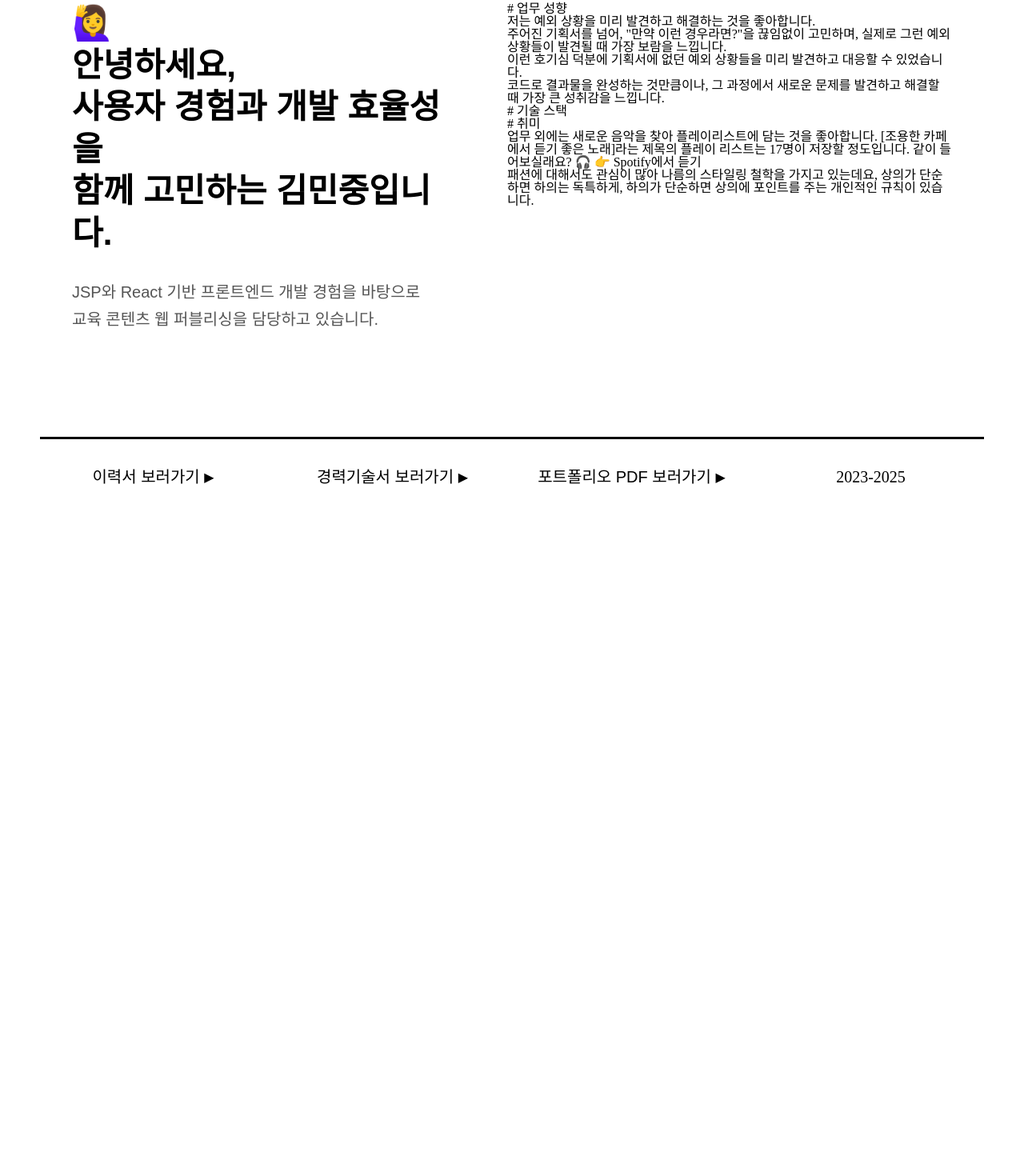
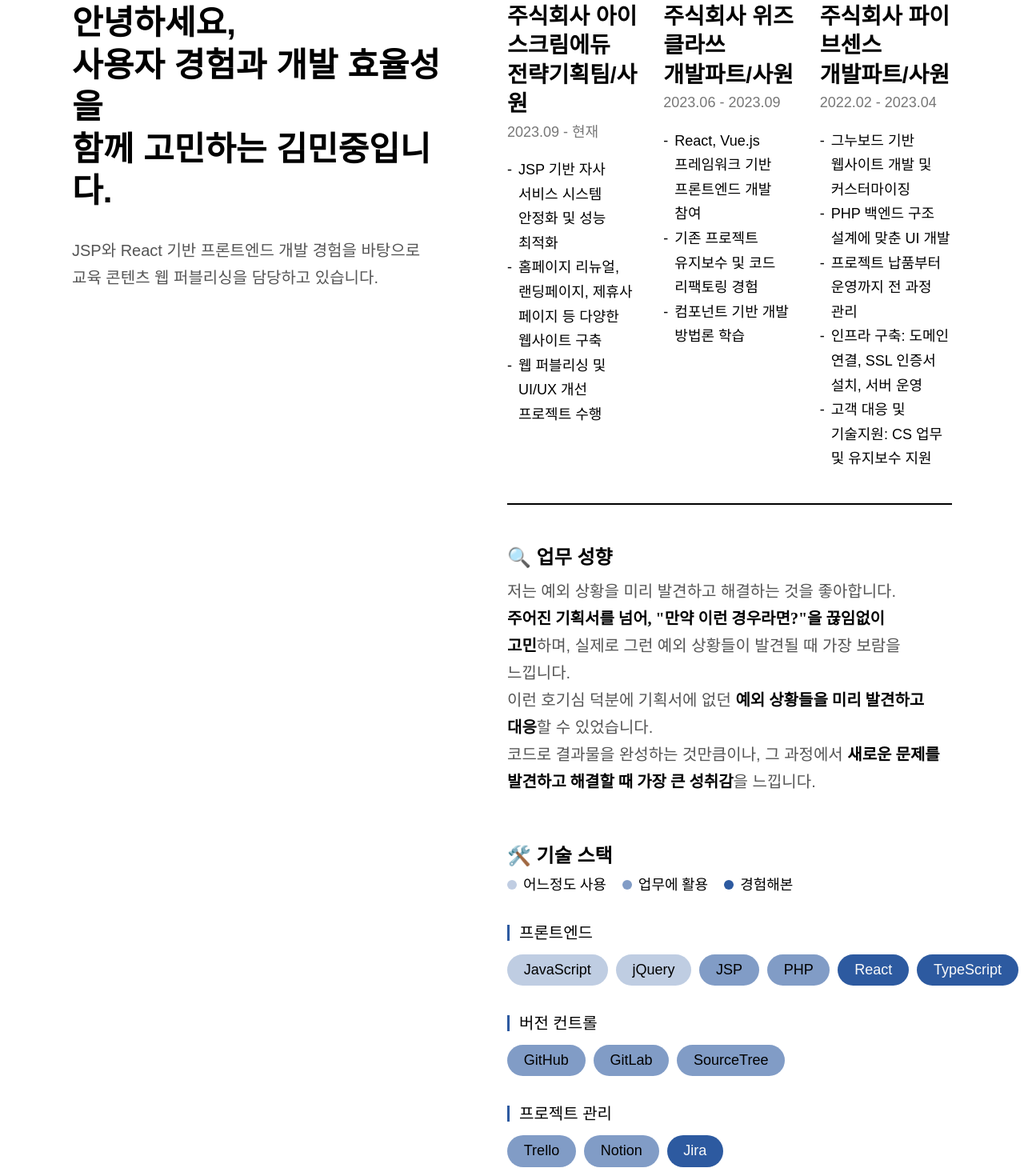
Before and after one commit to f1m1nn2r/my-portfolio, a React (Vite) app: page / in a window 1280 px wide. Shown: the part 420-1890 px from the top of the page at 80% size. Before the commit the page ends 1103 px from the top, so only its background shows below. Built offline with nearby package versions, Linux system fonts and the light colour scheme; a web font is replaced by a local one.

Commit message:
feat(about): 'About' 페이지 레이아웃 재구성 및 경험 데이터 업데이트

```diff
--- a/src/data/experience.js
+++ b/src/data/experience.js
@@ -1,49 +1,37 @@
 export const experience = [
   {
-    id: 1,
-    company: "주식회사 아이스크림에듀",
-    position: "전략기획팀/사원",
-    period: {
-      start: "2023-09",
-      end: null,
-      display: "(2023.09 - 현재)",
-    },
-    duties: [
-      "JSP 기반 자사 서비스 시스템 안정화 및 성능 최적화",
-      "홈페이지 리뉴얼, 랜딩페이지, 제휴사 페이지 등 다양한 웹사이트 구축",
-      "웹 퍼블리싱 및 UI/UX 개선 프로젝트 수행",
+    company: '주식회사 아이스크림에듀',
+    position: '전략기획팀/사원',
+    period: '2023.09 - 현재',
+    dateTime: '2023.09',
+    task: [
+      'JSP 기반 자사 서비스 시스템 안정화 및 성능 최적화',
+      '홈페이지 리뉴얼, 랜딩페이지, 제휴사 페이지 등 다양한 웹사이트 구축',
+      '웹 퍼블리싱 및 UI/UX 개선 프로젝트 수행',
     ],
   },
   {
-    id: 2,
-    company: "주식회사 위즈클라쓰",
-    position: "개발파트/사원",
-    period: {
-      start: "2023-06",
-      end: "2023.09",
-      display: "(2023.06 - 2023.09)",
-    },
-    duties: [
-      "React, Vue.js 프레임워크 기반 프론트엔드 개발 참여",
-      "기존 프로젝트 유지보수 및 코드 리팩토링 경험",
-      "컴포넌트 기반 개발 방법론 학습",
+    company: '주식회사 위즈클라쓰',
+    position: '개발파트/사원',
+    period: '2023.06 - 2023.09',
+    dateTime: '2023.06/2023.09',
+    task: [
+      'React, Vue.js 프레임워크 기반 프론트엔드 개발 참여',
+      '기존 프로젝트 유지보수 및 코드 리팩토링 경험',
+      '컴포넌트 기반 개발 방법론 학습',
     ],
   },
   {
-    id: 3,
-    company: "주식회사 파이브센스",
-    position: "개발파트/사원",
-    period: {
-      start: "2022-02",
-      end: "2023-04",
-      display: "(2022.02 - 2023.04)",
-    },
-    duties: [
-      "그누보드 기반 웹사이트 개발 및 커스터마이징",
-      "PHP 백엔드 구조 설계에 따른 UI 개발",
-      "프로젝트 납품부터 운영까지 전 과정 관리",
-      "인프라 구축: 도메인 연결, SSL 인증서 설치, 서버 운영",
-      "고객 대응 및 기술지원: CS 업무 및 유지보수 지원",
+    company: '주식회사 파이브센스',
+    position: '개발파트/사원',
+    period: '2022.02 - 2023.04',
+    dateTime: '2022.02/2023.04',
+    task: [
+      '그누보드 기반 웹사이트 개발 및 커스터마이징',
+      'PHP 백엔드 구조 설계에 맞춘 UI 개발',
+      '프로젝트 납품부터 운영까지 전 과정 관리',
+      '인프라 구축: 도메인 연결, SSL 인증서 설치, 서버 운영',
+      '고객 대응 및 기술지원: CS 업무 및 유지보수 지원',
     ],
   },
 ];
--- a/src/pages/About.jsx
+++ b/src/pages/About.jsx
@@ -1,11 +1,11 @@
+import { experience } from '../data/experience';
+
 export default function About() {
   return (
     <section className="about__page">
       <div className="about__container">
         <header className="about__header">
           <h2 className="about__title">
-            <i aria-hidden="true">🙋‍♀️</i>
-            <br />
             안녕하세요,
             <br />
             사용자 경험과 개발 효율성을 <br />
@@ -18,58 +18,167 @@ export default function About() {
         </header>
 
         <div className="about__content">
-          <article className="about__section">
-            <h3 className="about__section-title"># 업무 성향</h3>
-            <p className="about__section-text">
+          <section className="experience">
+            {experience.map((item, index) => (
+              <div className="experience__item" key={index}>
+                <header className="experience__header">
+                  <div className="experience__title">
+                    <h3 className="experience__company">{item.company}</h3>
+                    <p className="experience__position">{item.position}</p>
+                  </div>
+                  <time dateTime={item.dateTime} className="experience__period">
+                    {item.period}
+                  </time>
+                </header>
+                <ul className="experience__tasks">
+                  {item.task.map((taskItem, index) => (
+                    <li className="experience__task dash" key={index}>
+                      {taskItem}
+                    </li>
+                  ))}
+                </ul>
+              </div>
+            ))}
+          </section>
+
+          <section className="profile">
+            <article className="profile__section">
+              <h3 className="profile__section-title">🔍 업무 성향</h3>
+              <p className="profile__section-text">
                 저는 예외 상황을 미리 발견하고 해결하는 것을 좋아합니다. <br />
-              <span className="about__highlight">
+                <span className="profile__highlight">
                   주어진 기획서를 넘어, "만약 이런 경우라면?"을 끊임없이 고민
                 </span>
                 하며, 실제로 그런 예외 상황들이 발견될 때 가장 보람을 느낍니다.
                 <br />
                 이런 호기심 덕분에 기획서에 없던{' '}
-              <span className="about__highlight">
+                <span className="profile__highlight">
                   예외 상황들을 미리 발견하고 대응
                 </span>
                 할 수 있었습니다. <br /> 코드로 결과물을 완성하는 것만큼이나, 그
                 과정에서{' '}
-              <span className="about__highlight">
+                <span className="profile__highlight">
                   새로운 문제를 발견하고 해결할 때 가장 큰 성취감
                 </span>
                 을 느낍니다.
               </p>
             </article>
 
-          <article className="about__section">
-            <h3 className="about__section-title"># 기술 스택</h3>
-            <div className="about__section-text">
-              <p className="about__paragraph"></p>
+            <article className="profile__section">
+              <h3 className="profile__section-title">🛠️ 기술 스택</h3>
+
+              <div className="profile__tech-legend">
+                <div className="profile__legend-item">
+                  <span className="profile__legend-dot profile__legend-dot--proficient"></span>
+                  <span>어느정도 사용</span>
+                </div>
+                <div className="profile__legend-item">
+                  <span className="profile__legend-dot profile__legend-dot--familiar"></span>
+                  <span>업무에 활용</span>
+                </div>
+                <div className="profile__legend-item">
+                  <span className="profile__legend-dot profile__legend-dot--experienced"></span>
+                  <span>경험해본</span>
+                </div>
+              </div>
+
+              <div className="profile__tech-category">
+                <h4 className="profile__tech-category-title">프론트엔드</h4>
+                <div className="profile__tech-list">
+                  <span className="profile__tech-item profile__tech-item--proficient">
+                    JavaScript
+                  </span>
+                  <span className="profile__tech-item profile__tech-item--proficient">
+                    jQuery
+                  </span>
+                  <span className="profile__tech-item profile__tech-item--familiar">
+                    JSP
+                  </span>
+                  <span className="profile__tech-item profile__tech-item--familiar">
+                    PHP
+                  </span>
+                  <span className="profile__tech-item profile__tech-item--experienced">
+                    React
+                  </span>
+                  <span className="profile__tech-item profile__tech-item--experienced">
+                    TypeScript
+                  </span>
+                </div>
+              </div>
+
+              <div className="profile__tech-category">
+                <h4 className="profile__tech-category-title">버전 컨트롤</h4>
+                <div className="profile__tech-list">
+                  <span className="profile__tech-item profile__tech-item--familiar">
+                    GitHub
+                  </span>
+                  <span className="profile__tech-item profile__tech-item--familiar">
+                    GitLab
+                  </span>
+                  <span className="profile__tech-item profile__tech-item--familiar">
+                    SourceTree
+                  </span>
+                </div>
+              </div>
+
+              <div className="profile__tech-category">
+                <h4 className="profile__tech-category-title">프로젝트 관리</h4>
+                <div className="profile__tech-list">
+                  <span className="profile__tech-item profile__tech-item--familiar">
+                    Trello
+                  </span>
+                  <span className="profile__tech-item profile__tech-item--familiar">
+                    Notion
+                  </span>
+                  <span className="profile__tech-item profile__tech-item--experienced">
+                    Jira
+                  </span>
+                </div>
+              </div>
+
+              <div className="profile__tech-category">
+                <h4 className="profile__tech-category-title">디자인 툴</h4>
+                <div className="profile__tech-list">
+                  <span className="profile__tech-item profile__tech-item--familiar">
+                    Figma
+                  </span>
+                  <span className="profile__tech-item profile__tech-item--familiar">
+                    Photoshop
+                  </span>
+                  <span className="profile__tech-item profile__tech-item--experienced">
+                    Zeplin
+                  </span>
+                </div>
               </div>
             </article>
 
-          <article className="about__section">
-            <h3 className="about__section-title"># 취미</h3>
-            <div className="about__section-text">
-              <p className="about__paragraph">
+            <article className="profile__section">
+              <h3 className="profile__section-title">✨ 취미</h3>
+              <div className="profile__section-text">
+                <p className="profile__paragraph">
                   업무 외에는 새로운 음악을 찾아 플레이리스트에 담는 것을
-                좋아합니다. [조용한 카페에서 듣기 좋은 노래]라는 제목의 플레이
-                리스트는 17명이 저장할 정도입니다. 같이 들어보실래요? 🎧{' '}
+                  좋아합니다.
+                  <br /> [조용한 카페에서 듣기 좋은 노래]라는 제목의 플레이
+                  리스트는 17명이 저장할 정도입니다. <br />
+                  같이 들어보실래요? 🎧{' '}
                   <a
                     href="https://open.spotify.com/playlist/0g5eOKmRWAHkelxGs7663f?si=b9e999127990472e"
-                  className="about__spotify-link"
+                    className="profile__spotify-link"
                     target="_blank"
                     rel="noopener noreferrer"
                     aria-label="Spotify 플레이리스트 듣기">
                     👉 Spotify에서 듣기
                   </a>
                 </p>
-              <p className="about__paragraph">
+                <p className="profile__paragraph">
                   패션에 대해서도 관심이 많아 나름의 스타일링 철학을 가지고
-                있는데요, 상의가 단순하면 하의는 독특하게, 하의가 단순하면
-                상의에 포인트를 주는 개인적인 규칙이 있습니다.
+                  있는데요,
+                  <br /> 상의가 단순하면 하의는 독특하게, 하의가 단순하면 상의에
+                  포인트를 주는 개인적인 규칙이 있습니다.
                 </p>
               </div>
             </article>
+          </section>
         </div>
       </div>
     </section>
```
Lines whose indentation alone changed are shown as unchanged.
